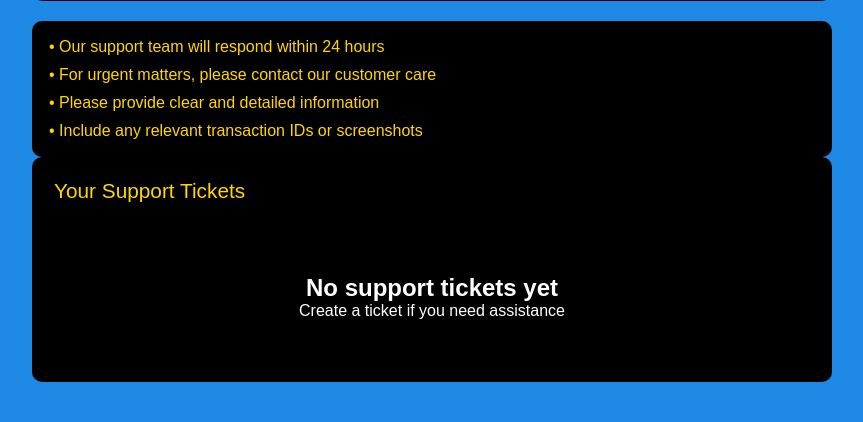
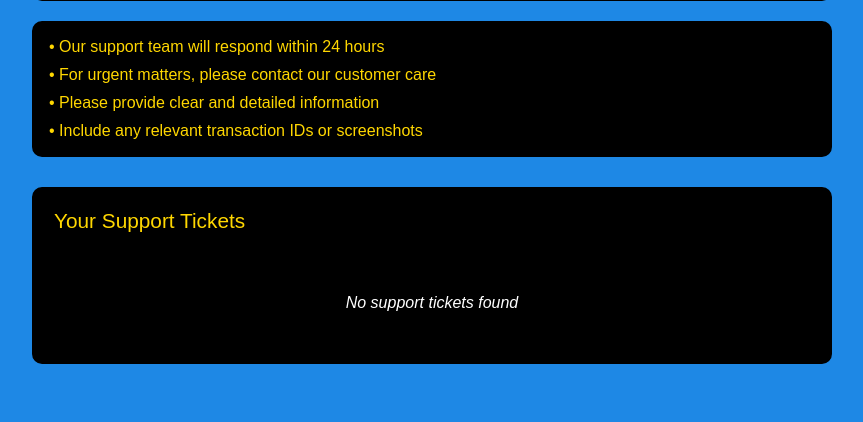
Before and after one commit to tcs91/demo, a Flask app: template templates/support.html in a window 1280 px wide. Shown: the part 566-988 px from the top of the page, without its empty margins (208-1071 px from the left). After the commit the page ends 930 px from the top, so only its background shows below. Run offline with Flask 3, Linux system fonts and the light colour scheme; the template is opened without the code that fills it, so the values that code supplies are empty; parts of the project's set-up code (start-up, migrations or seed data) failed here and were passed over.

Commit message:
Update support.html

```diff
--- a/templates/support.html
+++ b/templates/support.html
@@ -118,6 +118,7 @@
     }
 
     .ticket-history {
+        margin-top: 30px;
         background-color: var(--secondary-color);
         border: 2px solid var(--border-color);
         border-radius: 10px;
@@ -196,8 +195,9 @@
 
     .no-tickets {
         text-align: center;
-        padding: 40px;
+        padding: 30px;
         color: var(--text-color);
+        font-style: italic;
     }
 
     @media (max-width: 768px) {
@@ -260,28 +257,33 @@
         <div class="ticket-history">
             <div class="history-header">Your Support Tickets</div>
             {% if tickets %}
-                <ul class="ticket-list">
+                <div class="tickets-list">
                     {% for ticket in tickets %}
-                        <li class="ticket-item">
+                        <div class="ticket-card">
                             <div class="ticket-header">
                                 <div class="ticket-id">Ticket #{{ ticket.id }}</div>
                                 <div class="ticket-status status-{{ ticket.status }}">
                                     {{ ticket.status|title }}
                                 </div>
                             </div>
-                            <div class="ticket-subject">{{ ticket.subject }}</div>
-                            <div class="ticket-message">{{ ticket.message }}</div>
+                            <div class="ticket-category">
+                                Category: {{ ticket.category|title }}
+                            </div>
+                            <div class="ticket-message">
+                                {{ ticket.message }}
+                            </div>
                             <div class="ticket-meta">
-                                <div>Category: {{ ticket.category|title }}</div>
-                                <div>Created: {{ ticket.created_at }}</div>
+                                <div class="ticket-date">Created: {{ ticket.created_at.split('T')[0] }}</div>
+                                {% if ticket.updated_at %}
+                                    <div class="ticket-date">Last Updated: {{ ticket.updated_at.split('T')[0] }}</div>
+                                {% endif %}
                             </div>
-                        </li>
+                        </div>
                     {% endfor %}
-                </ul>
+                </div>
             {% else %}
                 <div class="no-tickets">
-                    <h2>No support tickets yet</h2>
-                    <p>Create a ticket if you need assistance</p>
+                    No support tickets found
                 </div>
             {% endif %}
         </div>
```
Also changed, not shown: other parts of templates/support.html (+11 -16 lines).
